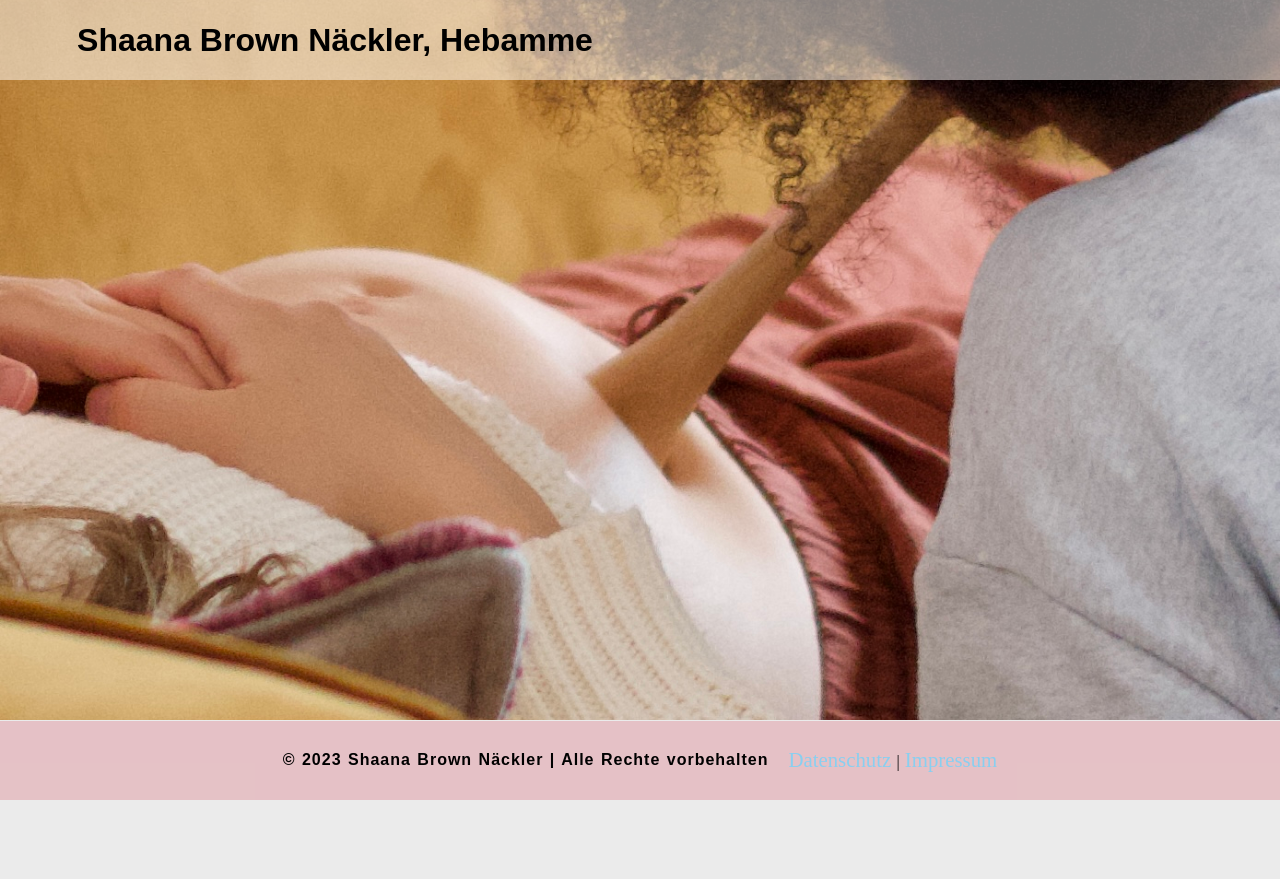
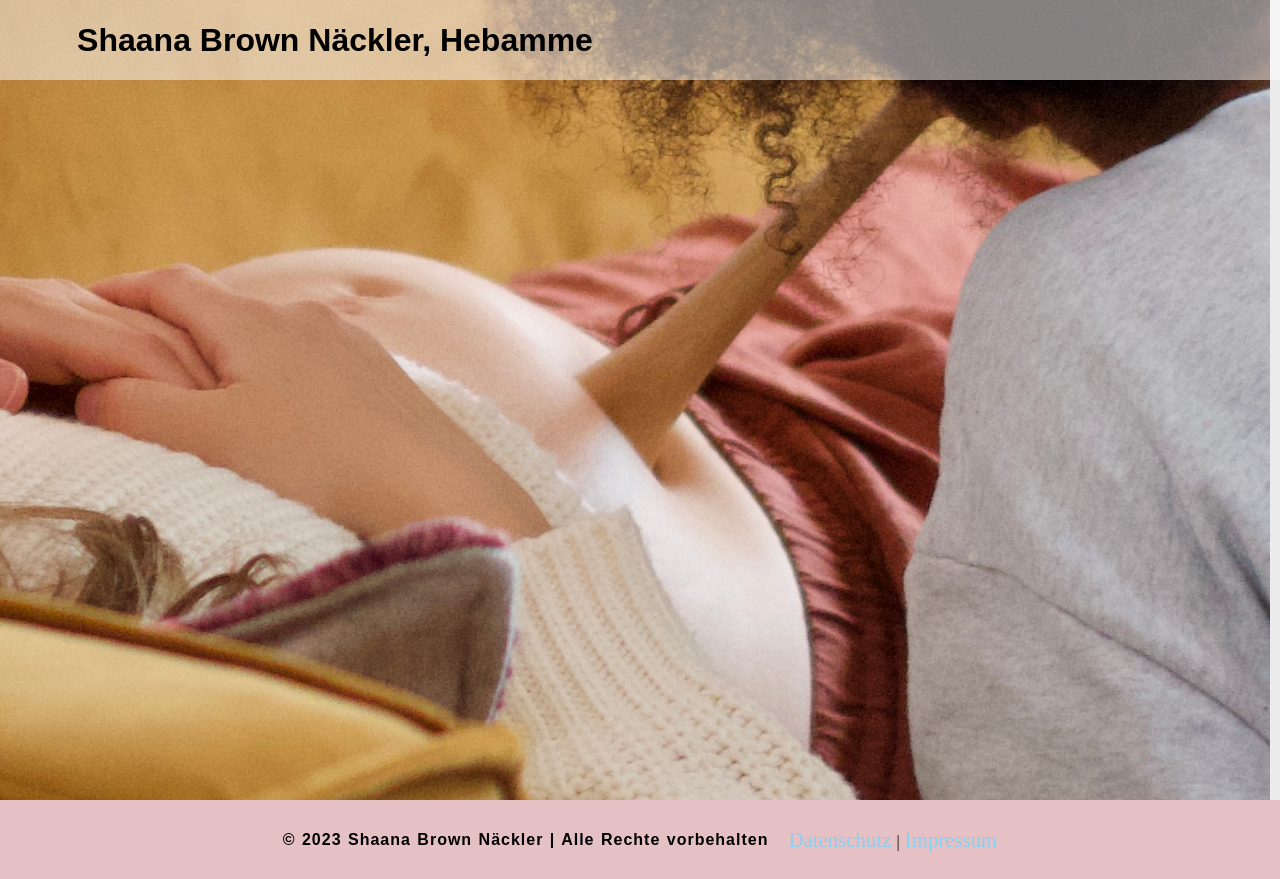
Before and after one commit to anitakath/Hebamme_Portfolio, a Next.js app: page / in a window 1280 px wide. Before the commit the page ends 800 px from the top, so only its background shows below. Built offline with nearby package versions, Linux system fonts and the light colour scheme.

Commit message:
footer style changes

```diff
--- a/styles/App.css
+++ b/styles/App.css
@@ -4,14 +4,12 @@
 body{
   margin: 0;
   height: 100vh;
-  overflow: scroll;
   padding: 0;
   width: 100vw;
   display: flex;
   flex-direction: column;
   align-items: center;
   background-color: hsla(0, 0%, 85%, 0.5);
-  overflow-x: hidden;
 
 }
 
--- a/styles/Footer.module.css
+++ b/styles/Footer.module.css
@@ -8,9 +8,7 @@
     align-items: center;
     text-align: center;
     background-color:  rgba(225,166,173, 0.6);
-    position: absolute;
     width: 100vw;
-    bottom: 0;
 }
 
 .footerContainer p{
--- a/styles/HeaderImg.module.css
+++ b/styles/HeaderImg.module.css
@@ -1,10 +1,7 @@
 
 
 .imageContainer{
-
     height: 70vh;
-    overflow: hidden;
-
     width: 100vw;
     height: 100vh;
     z-index: 100;
--- a/styles/Impressum.module.css
+++ b/styles/Impressum.module.css
@@ -3,7 +3,6 @@
     margin: 0;
     padding: 0;
     border-top: 1px solid white;
-    overflow: scroll;
     background-color:  rgba(225,166,173, 0.4);
 }
 
--- a/styles/Layout.module.css
+++ b/styles/Layout.module.css
@@ -2,16 +2,15 @@
 
 .layout{
     height: 100vh;
-    position: relative;
+
 
 }
 
 .layoutChildren{
     width: 100vw;
-    height: 90vh;
-    position: absolute;
-    left: -10px;
+
+    position: relative;
+    left: -20px;
     padding: 0px 10px;
-    overflow: scroll;
 
 }
```
Also changed, not shown: pages/ueber-mich.js (+7 -9 lines), 1 other file (tests, documents, lock files or other folders).
